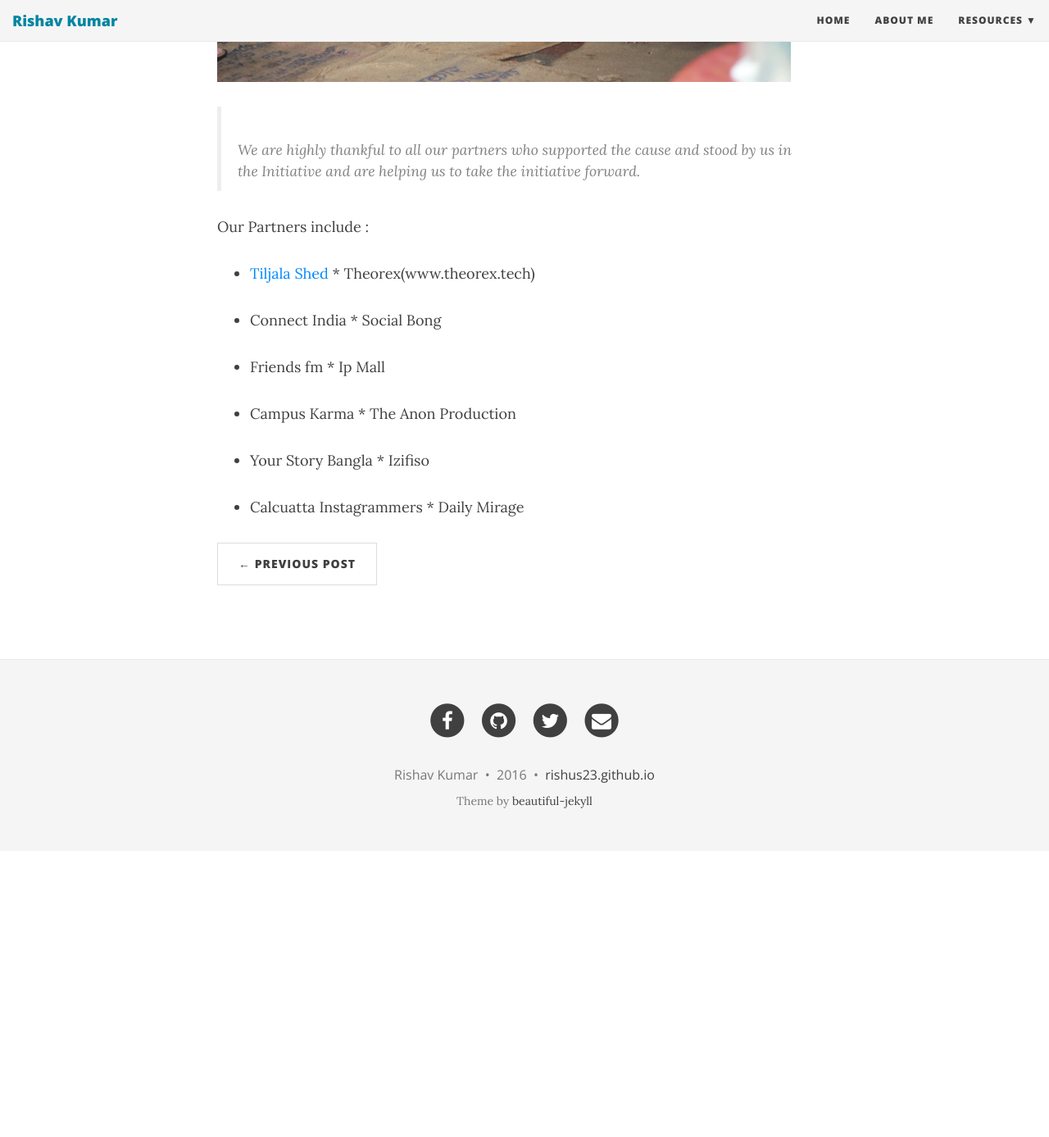
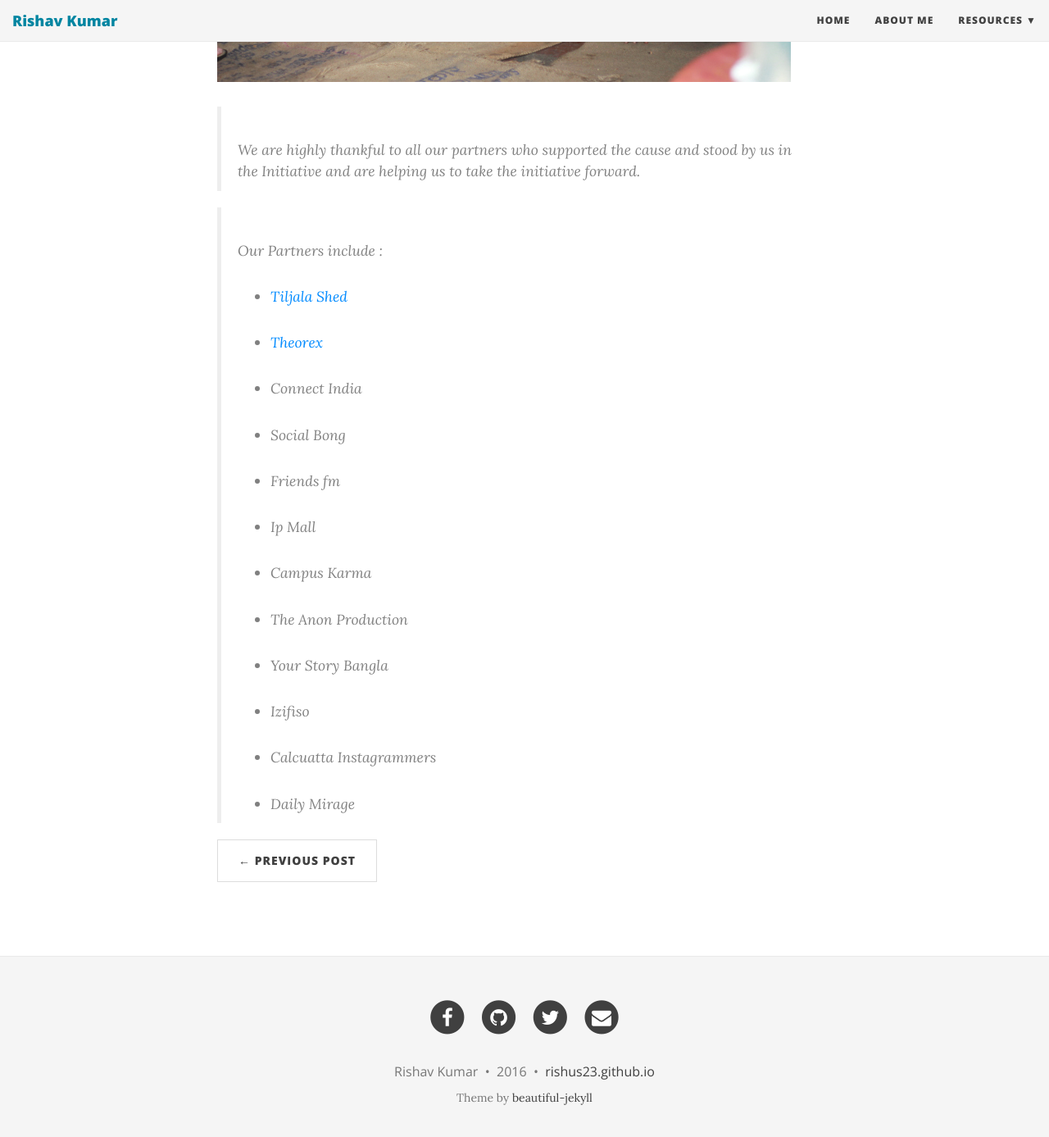
Before and after one commit to rishus23/rishus23.github.io, a Jekyll site: the page built from _posts/2016-07-17-oneweb.md, in a window 1280 px wide and 1400 px high, scrolled down 4387 px. Shown: the top 1387 px of the window at 82% size. Built offline with Jekyll 4.4.1, drawn with Linux system fonts in a browser that asks for light colours; nearby versions of some CDN libraries; before the commit the page ends 5425 px from its top, so only the background shows below that.

Commit message:
one web edit

```diff
--- a/_posts/2016-07-17-oneweb.md
+++ b/_posts/2016-07-17-oneweb.md
@@ -29,16 +29,28 @@ We divided ourselves into groups and the teaching session started.We are extreme
 
 > We are highly thankful to all our partners who supported the cause and stood by us in the Initiative and are helping us to take the initiative forward.
 
-Our Partners include :
-
-* [Tiljala Shed](www.tished.com)             * Theorex(www.theorex.tech)
-
-* Connect India                              * Social Bong
-
-* Friends fm                                 * Ip Mall
-
-* Campus Karma                            	 * The Anon Production
-
-* Your Story Bangla                          * Izifiso
-
-* Calcuatta Instagrammers                    * Daily Mirage
+>Our Partners include :
+>
+>* [Tiljala Shed](www.tished.com)
+>
+>* [Theorex](www.theorex.tech)
+>
+>* Connect India
+>
+>* Social Bong
+>
+>* Friends fm
+>
+>* Ip Mall
+>
+>* Campus Karma
+>
+>* The Anon Production
+>
+>* Your Story Bangla
+>
+>* Izifiso
+>
+>* Calcuatta Instagrammers
+>
+>* Daily Mirage
```
